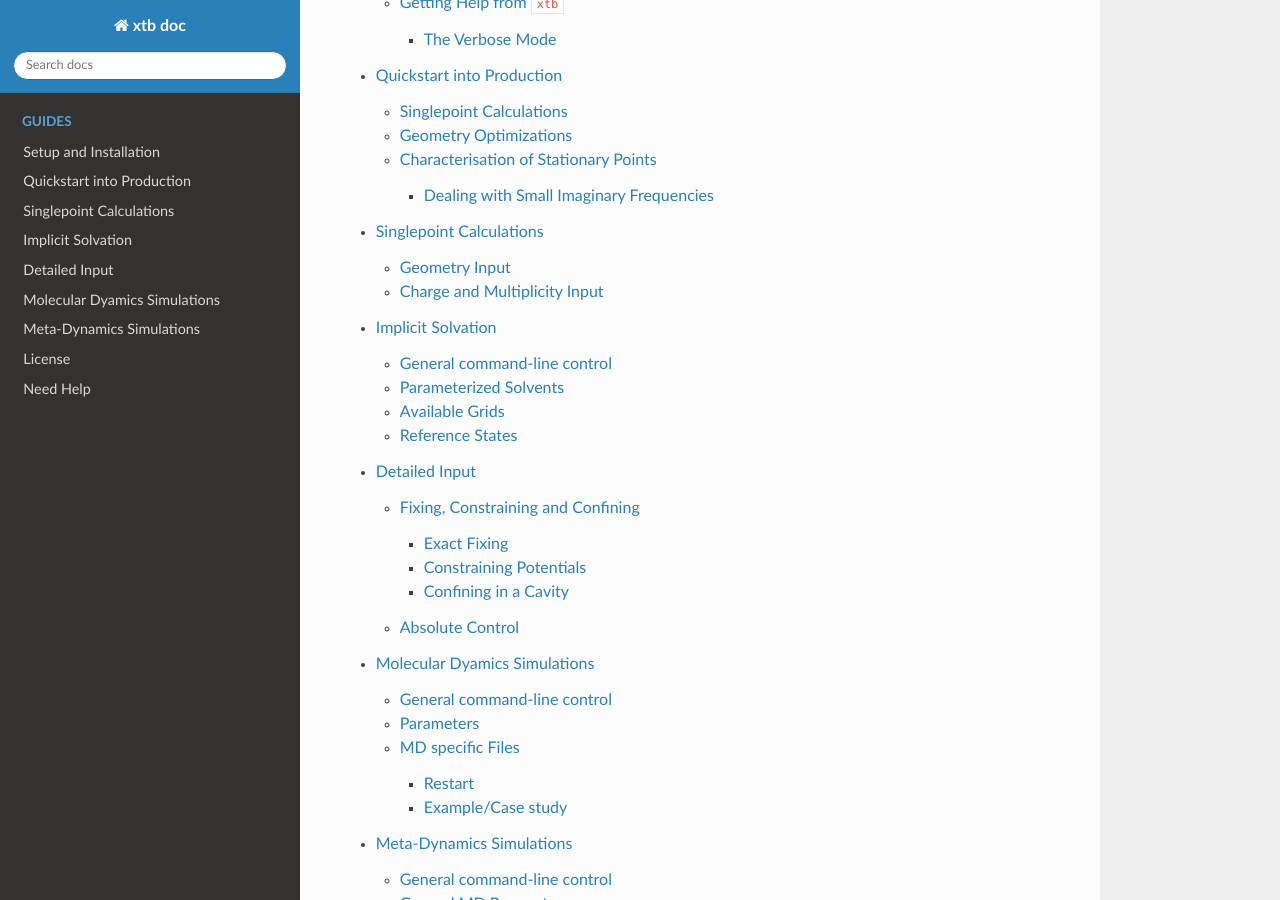
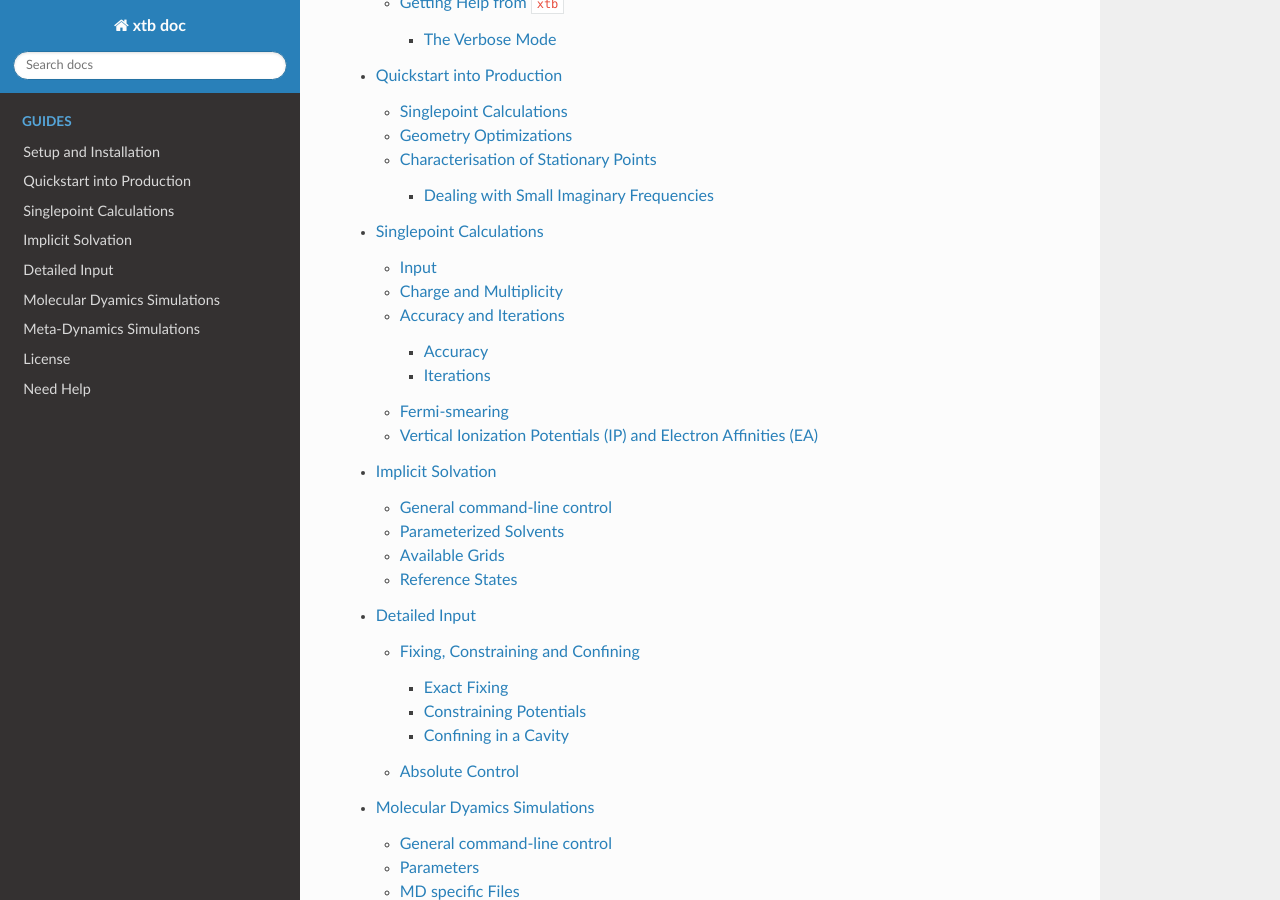
Before and after one commit to grimme-lab/xtb_docs, a Sphinx documentation site: the page built from source/contents.rst, in a window 1280 px wide and 900 px high, scrolled down 593 px. Built offline with Sphinx 7.4.7 and the Read the Docs theme 2.0.0, drawn with Linux system fonts in a browser that asks for light colours; some of the changed lines change nothing that is shown.

Commit message:
Update sp.rst

```diff
--- a/source/sp.rst
+++ b/source/sp.rst
@@ -1,5 +1,3 @@
-.. _singlepoint:
-
 ----------------------------
 Singlepoint Calculations
 ----------------------------
@@ -8,14 +6,14 @@
 
 .. note:: Generally, a singlepoint calculation will be carried out automatically before every other calculation done with ``xtb``.
 
-Geometry Input
+Input
 ========================
 
 
-To start a singlepoint calculation with ``xtb`` only a molecular geometry is needed. ``xtb`` supports the ``TURBOMOLE`` coordinates, any valid Xmol files and Structure-Data files (.sdf).
+To start a singlepoint calculation with ``xtb`` only a molecular geometry is needed. ``xtb`` supports the ``TURBOMOLE`` coordinates (coord), any valid Xmol (e.g. .xyz) and Structure-Data files (.sdf).
 
 
-Example ``TURBOMOLE`` input coordinates for H\ :sub:`2`\ O (e.g. ``coord``):
+Example ``TURBOMOLE`` input coordinates for H\ :sub:`2`\ O (e.g. coord):
 
 .. code:: bash
 
@@ -25,7 +23,7 @@
      -1.44183152868459      0.00000000000000      0.36789293054775      h
    $end
 
-Example Xmol input coordinates for H\ :sub:`2`\ O (e.g. ``h2o.xyz``):
+Example Xmol input coordinates for H\ :sub:`2`\ O (e.g. h2o.xyz):
 
 .. code:: bash
 
@@ -36,10 +34,10 @@
    H    -0.7629844    0.0000000    0.1946806
 
 .. note:: For any valid Xmol file ``xtb`` will actually count the lines and double check
-          the number of atoms specified, here the suffix ``.xyz`` is optional since ``xtb``
+          the number of atoms specified, here the suffix .xyz is optional since ``xtb``
           will automatically detect the file type.
 
-Example SDF input for H\ :sub:`2`\ O (e.g. ``h2o.sdf``)
+Example SDF input for H\ :sub:`2`\ O (e.g. h2o.sdf)
 
 .. code:: bash
 
@@ -55,10 +53,10 @@
    M  END
    $$$$
 
-.. note:: To use input coordinates in SDF format the ``.sdf`` suffix is required.
+.. note:: To use input coordinates in SDF format the .sdf suffix is required.
 
 
-Charge and Multiplicity Input
+Charge and Multiplicity
 =================================
 
 By default ``xtb`` will search for ``.CHRG`` and ``.UHF`` files which contain the molecular charge
@@ -68,38 +66,41 @@
 
 .. code:: bash
 
+   > cat .CHRG
    1
 
 Example ``.CHRG`` file for a molecule with a molecular charge of -2:
 
 .. code:: bash
 
+   > cat .CHRG
    -2
 
 Example ``.UHF`` file for a molecule with two unpaired electrons:
 
 .. code:: bash
 
+   > cat .UHF
    2
 
 The molecular charge can also be specified directly from the command line:
 
 .. code:: sh
 
-  > xtb molecule.xyz --chrg <INTEGER>
+  > xtb coord --chrg <INTEGER>
 
 which is equivalent to
 
 .. code:: sh
 
-  > echo <INTEGER> > .CHRG && xtb molecule.xyz
+  > echo <INTEGER> > .CHRG && xtb coord
 
 
 This also works for the unpaired electrons as in
 
 .. code:: sh
 
-  > xtb --uhf <INTEGER> molecule.xyz
+  > xtb coord --uhf <INTEGER>
 
 being equivalent to
 
@@ -112,13 +113,13 @@
 
 .. code:: bash
 
-   xtb --chrg 1 --uhf 2
+  > xtb --chrg 1 --uhf 2
 
 
 .. note:: The molecular charge or number of unpaired electrons specified from the command line will override specifications provided by ``.CHRG``, ``.UHF`` and the ``xcontrol`` input!
 
 
-The imported specifications are documented in the output file in the Calculation Setup section.
+The imported specifications are documented in the output file in the *Calculation Setup* section.
 
 .. code:: bash
 
@@ -133,15 +134,9 @@
           omp threads                :                     4
           number of atoms            :                     3
           number of electrons        :                     7
-          charge                     :                     1
-          spin                       :                   1.0
+          **charge                     :                     1    # Specified molecular charge**
+          **spin                       :                   1.0    # Specified number of unpaired electrons converted to a total spin (S=2*0.5=1)**
           first test random number   :      0.54680533077496
-
-
-
-
-
-
 
 
 
@@ -165,10 +160,112 @@
 to choose GFN2-xTB, which is also the default parametrization. Also
 available are GFN1-xTB, and GFN0-xTB.
 
-Sometimes you might face difficulties converging the self consistent
-charge iterations, in this case it is usually a good idea to increase
-the electronic temperature and to restart at normal temperature
+Accuracy and Iterations
+=================================
+
+Accuracy
+---------
+
+The accuracy of the SCC calculation can be adjusted from the command line:
 
 .. code:: sh
 
-  > xtb --etemp 1000.0 coord && xtb --restart coord
+  > xtb coord --acc <REAL>
+
+By default the accuracy multiplier is set to 1 resulting in the following settings:
+
++---------------------------+------------------------+
+| Accuracy                  |           1            |
++---------------------------+------------------------+
+| Integral neglect          |     0.1000000E-07      |
++---------------------------+------------------------+
+| SCC convergence           |     0.1000000E-05 E\ :sub:`h`\     |
++---------------------------+------------------------+
+| Wavefunction convergence  |     0.1000000E-03 e    |
++---------------------------+------------------------+
+
+Setting the accuracy level to 3 will result in:
+
++---------------------------+------------------------+
+| Accuracy                  |           3            |
++---------------------------+------------------------+
+| Integral neglect          |     0.3000000E-07      |
++---------------------------+------------------------+
+| SCC convergence           |     0.3000000E-05 E\ :sub:`h`\     |
++---------------------------+------------------------+
+| Wavefunction convergence  |     0.3000000E-03 e    |
++---------------------------+------------------------+
+
+
+Iterations
+------------
+
+The number of iterations allowed for the SCC calculation can be adjusted from the command line:
+
+.. code:: sh
+
+  > xtb coord --iteration <INTEGER>
+
+The default number of iterations in the SCC is set to 250.
+
+Fermi-smearing
+=================================
+
+The electronic temperature *T\ :sub:`el`\* is used as an adjustable parameter, employing so-called Fermi
+smearing to achieve fractional occupations for systems with almost degenerate orbital levels.
+This is mainly used to take static correlation into account or to e.g. investigate thermally forbidden reaction pathways.
+
+*T\ :sub:`el`\* enters the GFNn-xTB Hamiltonian as
+
+.. math::
+
+   -T_{el}S_{el}
+
+and the orbital occupations for a spin orbital *|psgr|\ :sub:`i`\* are given by
+
+.. math::
+
+   n_{i}(T_{el})=\frac{1}{exp[(\epsilon _{i}- \epsilon _{F})/(k_{B}T_{el})]+1}
+
+The default electronic temperature is *T\ :sub:`el`\* = 300 K.
+
+*T\ :sub:`el`\* can be adjusted by the command line:
+
+.. code:: sh
+
+  > xtb --etemp <REAL> molecule.xyz
+
+
+The specified electronic temperature is documented in the output file in the *Self-Consistent Charge Iterations* section
+
+ .. code:: bash
+
+                -------------------------------------------------
+               |        Self-Consistent Charge Iterations        |
+                -------------------------------------------------
+
+      Ncao       : 6
+      Nao        : 6
+      Nshell     : 4
+      Nel        : 8
+      **T(el)      :  5000.0   # Specified electronic temperature**
+      intcut     :    25.0
+      scfconv/Eh :  0.100E-05
+        qconv/e  :  0.100E-03
+      intneglect :  0.100E-07
+      broydamp   :      0.400
+
+
+.. note:: Sometimes you may face difficulties converging the self consistent
+          charge iterations. In this case increasing the electronic temperature
+          and restarting at the converged calculation with normal temperature can help.
+
+          .. code:: sh
+
+            > xtb --etemp 1000.0 coord && xtb --restart coord
+
+
+Vertical Ionization Potentials (IP) and Electron Affinities (EA)
+==================================================================================
+
+soon\ |trade|
```
